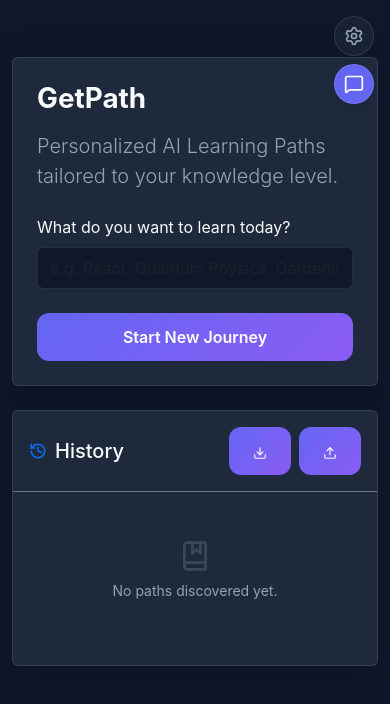
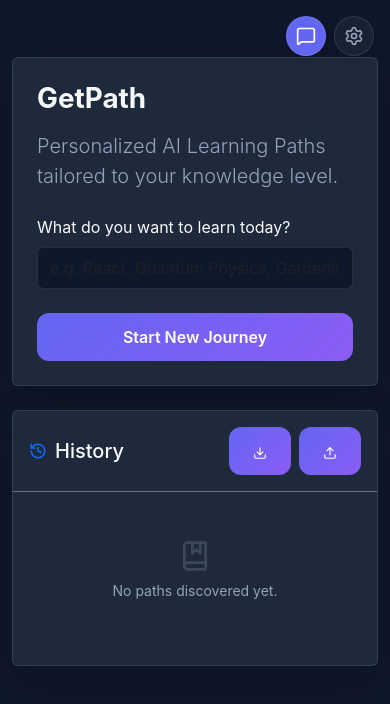
Before and after one commit to ibrezm1/Edu-assist01, a React (Vite) app in the folder client/: page / in a window 390 px wide. Shown: the top 704 px of the page. Built offline with nearby package versions, Linux system fonts and the light colour scheme; the HTML template or start-up script is replaced by a standard one.

Commit message:
UI: Move chat icon to the left of settings for better mobile accessibility

```diff
--- a/client/src/App.jsx
+++ b/client/src/App.jsx
@@ -96,7 +96,7 @@ function App() {
       <Container className="py-4">
         {/* Floating Action Buttons */}
         {step !== 'settings' && step !== 'chat' && (
-          <div className="position-fixed top-0 end-0 p-3 d-flex flex-column gap-2" style={{ zIndex: 1050 }}>
+          <div className="position-fixed top-0 end-0 p-3 d-flex flex-row-reverse gap-2" style={{ zIndex: 1050 }}>
             <Button
               variant="link"
               className="floating-settings rounded-circle p-0"
@@ -116,6 +116,7 @@ function App() {
             </Button>
           </div>
         )}
+
 
         {step === 'onboarding' && (
           <Onboarding
```
